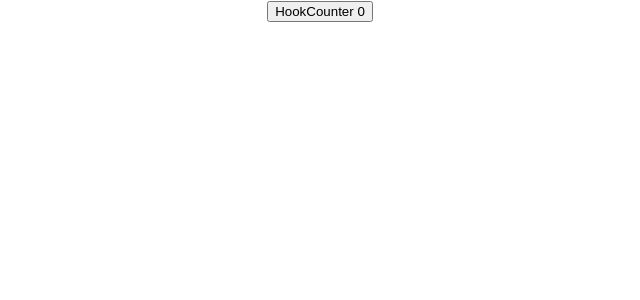
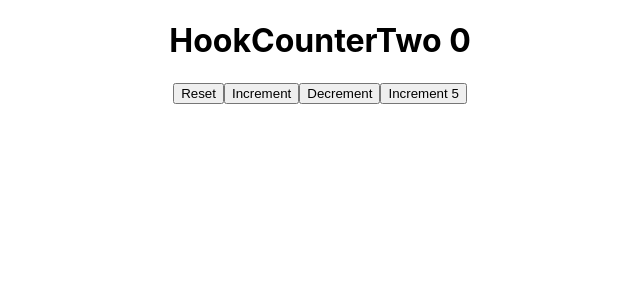
Before and after one commit to Mhdez221993/react-playground, a React (Create React App) app: page / in a window 1280 px wide. Shown: the top 300 px of the page, without its empty margins (320-960 px from the left). Built offline with nearby package versions, Linux system fonts and the light colour scheme.

Commit message:
Hook useState with previos state

```diff
--- a/src/App.js
+++ b/src/App.js
@@ -1,15 +1,14 @@
 import './App.css';
 import './components/appStyle.css';
 
-import HookCounter from './components/HookCounter';
+import HookCounterTwo from './components/HookCounterTwo';
 import React from 'react';
 
 class App extends React.Component {
   render() {
     return (
       <div className="App">
-        {/* <ClassCounter /> */}
-        <HookCounter />
+        <HookCounterTwo />
       </div>
     );
   }
--- /dev/null
+++ b/src/components/HookCounterTwo.js
@@ -0,0 +1,25 @@
+import React, { useState } from 'react';
+
+const HookCounterTwo = () => {
+  const initialCount = 0
+  const [count, setCount] = useState(initialCount)
+
+  const inCrementFive = () => {
+    for (let index = 0; index < 5; index++) {
+      setCount(prev => prev + 1)
+    }
+
+  }
+
+  return (
+    <div>
+      <h1>HookCounterTwo {count}</h1>
+      <button onClick={() => setCount(initialCount)}>Reset</button>
+      <button onClick={() => setCount(prev => prev + 1)}>Increment</button>
+      <button onClick={() => setCount(prev => prev - 1)}>Decrement</button>
+      <button onClick={inCrementFive}>Increment 5</button>
+    </div>
+  );
+};
+
+export default HookCounterTwo;
```
